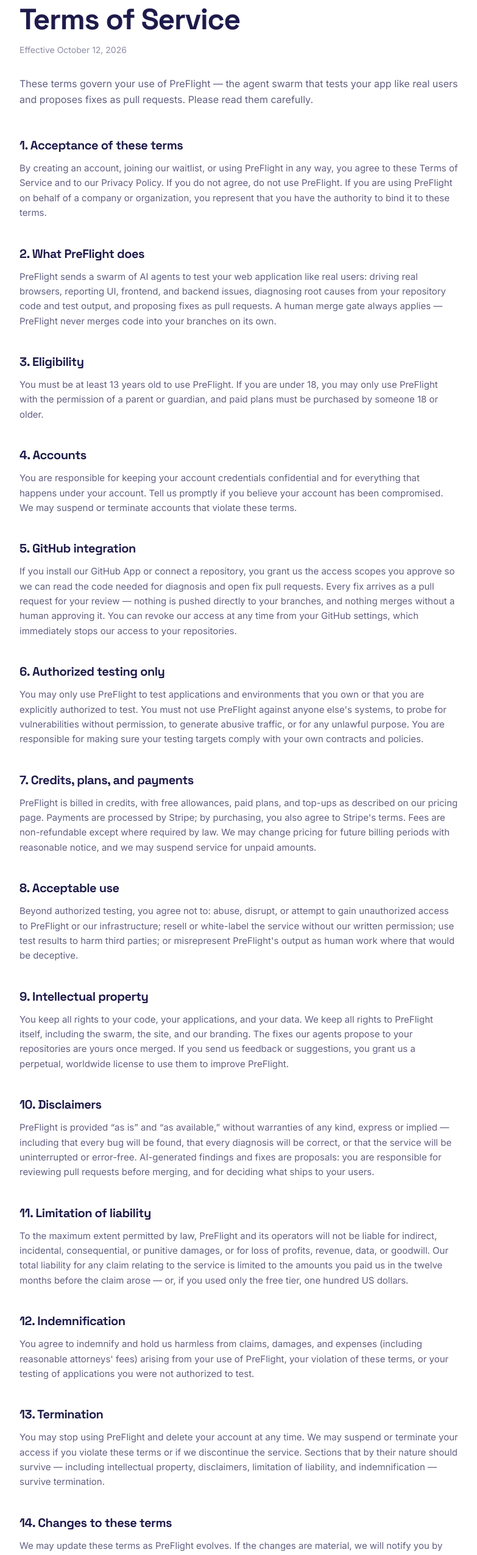
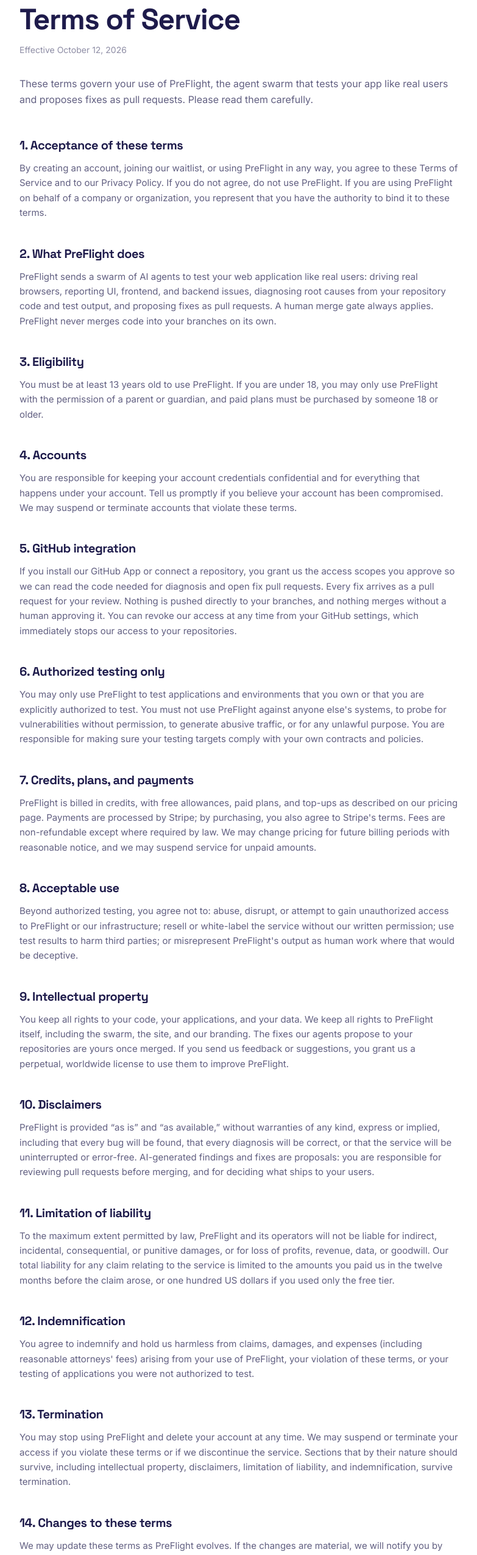
Before and after one commit to James-Software/Preflight, a Next.js app: page /terms in a window 1280 px wide. Shown: the part 160-2710 px from the top of the page at 61% size, without its empty margins (248-1031 px from the left). Built offline with nearby package versions, Linux system fonts and the light colour scheme.

Commit message:
Copy: remove em dashes from terms page

```diff
--- a/app/(marketing)/terms/page.tsx
+++ b/app/(marketing)/terms/page.tsx
@@ -1,7 +1,7 @@
 import type { Metadata } from "next";
 
 export const metadata: Metadata = {
-  title: "Terms of Service — PreFlight",
+  title: "Terms of Service | PreFlight",
   description:
     "The terms governing your use of PreFlight: testing, GitHub integration, credits, and payments.",
 };
@@ -16,7 +16,7 @@ const SECTIONS: { heading: string; body: string[] }[] = [
   {
     heading: "2. What PreFlight does",
     body: [
-      "PreFlight sends a swarm of AI agents to test your web application like real users: driving real browsers, reporting UI, frontend, and backend issues, diagnosing root causes from your repository code and test output, and proposing fixes as pull requests. A human merge gate always applies — PreFlight never merges code into your branches on its own.",
+      "PreFlight sends a swarm of AI agents to test your web application like real users: driving real browsers, reporting UI, frontend, and backend issues, diagnosing root causes from your repository code and test output, and proposing fixes as pull requests. A human merge gate always applies. PreFlight never merges code into your branches on its own.",
     ],
   },
   {
@@ -34,7 +34,7 @@ const SECTIONS: { heading: string; body: string[] }[] = [
   {
     heading: "5. GitHub integration",
     body: [
-      "If you install our GitHub App or connect a repository, you grant us the access scopes you approve so we can read the code needed for diagnosis and open fix pull requests. Every fix arrives as a pull request for your review — nothing is pushed directly to your branches, and nothing merges without a human approving it. You can revoke our access at any time from your GitHub settings, which immediately stops our access to your repositories.",
+      "If you install our GitHub App or connect a repository, you grant us the access scopes you approve so we can read the code needed for diagnosis and open fix pull requests. Every fix arrives as a pull request for your review. Nothing is pushed directly to your branches, and nothing merges without a human approving it. You can revoke our access at any time from your GitHub settings, which immediately stops our access to your repositories.",
     ],
   },
   {
@@ -64,13 +64,13 @@ const SECTIONS: { heading: string; body: string[] }[] = [
   {
     heading: "10. Disclaimers",
     body: [
-      "PreFlight is provided “as is” and “as available,” without warranties of any kind, express or implied — including that every bug will be found, that every diagnosis will be correct, or that the service will be uninterrupted or error-free. AI-generated findings and fixes are proposals: you are responsible for reviewing pull requests before merging, and for deciding what ships to your users.",
+      "PreFlight is provided “as is” and “as available,” without warranties of any kind, express or implied, including that every bug will be found, that every diagnosis will be correct, or that the service will be uninterrupted or error-free. AI-generated findings and fixes are proposals: you are responsible for reviewing pull requests before merging, and for deciding what ships to your users.",
     ],
   },
   {
     heading: "11. Limitation of liability",
     body: [
-      "To the maximum extent permitted by law, PreFlight and its operators will not be liable for indirect, incidental, consequential, or punitive damages, or for loss of profits, revenue, data, or goodwill. Our total liability for any claim relating to the service is limited to the amounts you paid us in the twelve months before the claim arose — or, if you used only the free tier, one hundred US dollars.",
+      "To the maximum extent permitted by law, PreFlight and its operators will not be liable for indirect, incidental, consequential, or punitive damages, or for loss of profits, revenue, data, or goodwill. Our total liability for any claim relating to the service is limited to the amounts you paid us in the twelve months before the claim arose, or one hundred US dollars if you used only the free tier.",
     ],
   },
   {
@@ -82,7 +82,7 @@ const SECTIONS: { heading: string; body: string[] }[] = [
   {
     heading: "13. Termination",
     body: [
-      "You may stop using PreFlight and delete your account at any time. We may suspend or terminate your access if you violate these terms or if we discontinue the service. Sections that by their nature should survive — including intellectual property, disclaimers, limitation of liability, and indemnification — survive termination.",
+      "You may stop using PreFlight and delete your account at any time. We may suspend or terminate your access if you violate these terms or if we discontinue the service. Sections that by their nature should survive, including intellectual property, disclaimers, limitation of liability, and indemnification, survive termination.",
     ],
   },
   {
@@ -120,9 +120,7 @@ export default function TermsPage() {
         </h1>
         <p className="mt-4 text-sm text-ink/50 dark:text-white/50">Effective October 12, 2026</p>
         <p className="mt-8 text-base leading-relaxed text-ink/70 dark:text-neutral-300">
-          These terms govern your use of PreFlight — the agent swarm that
-          tests your app like real users and proposes fixes as pull
-          requests. Please read them carefully.
+          These terms govern your use of PreFlight, the agent swarm that tests your app like real users and proposes fixes as pull requests. Please read them carefully.
         </p>
         <div className="mt-12 space-y-10">
           {SECTIONS.map((s) => (
```
